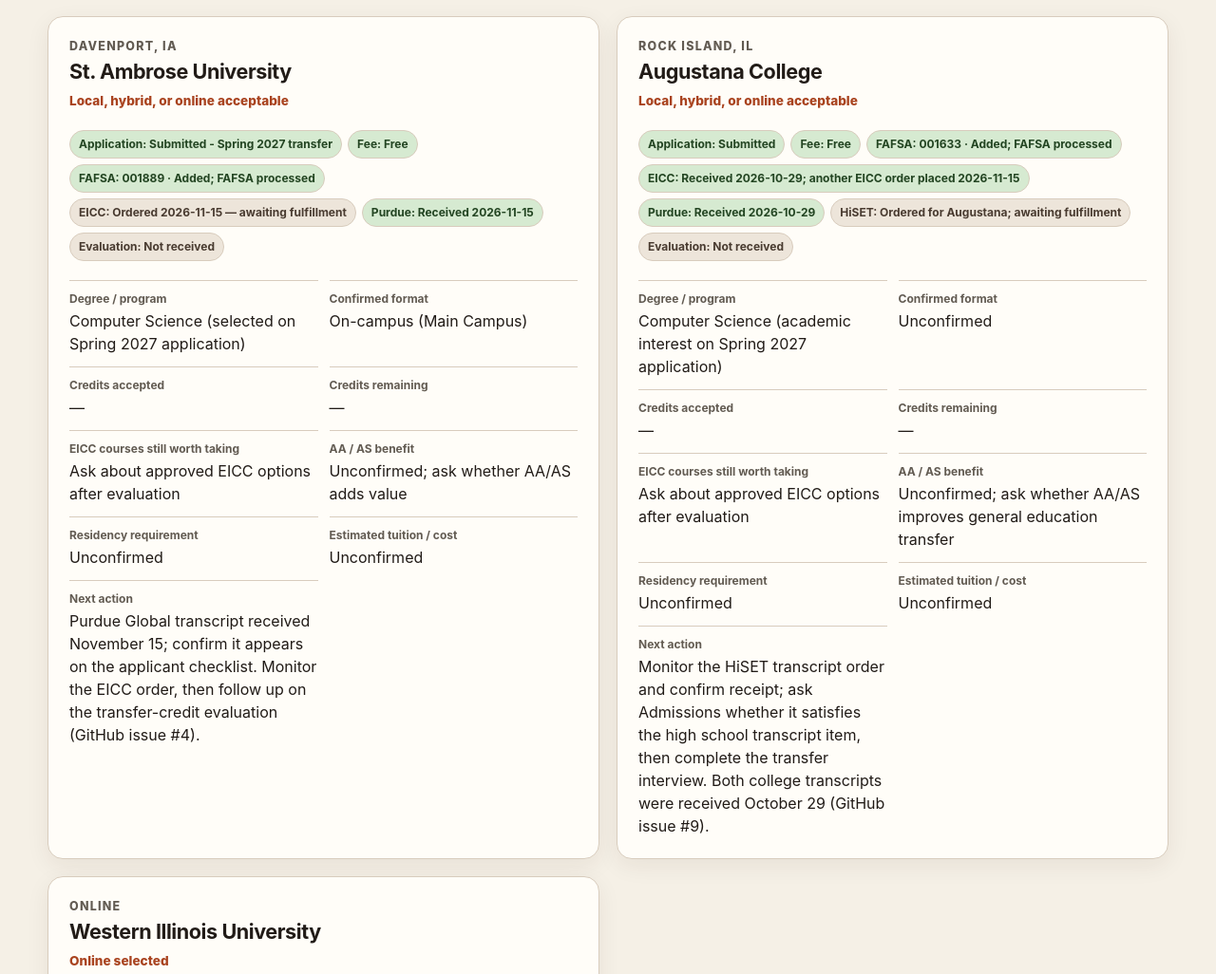
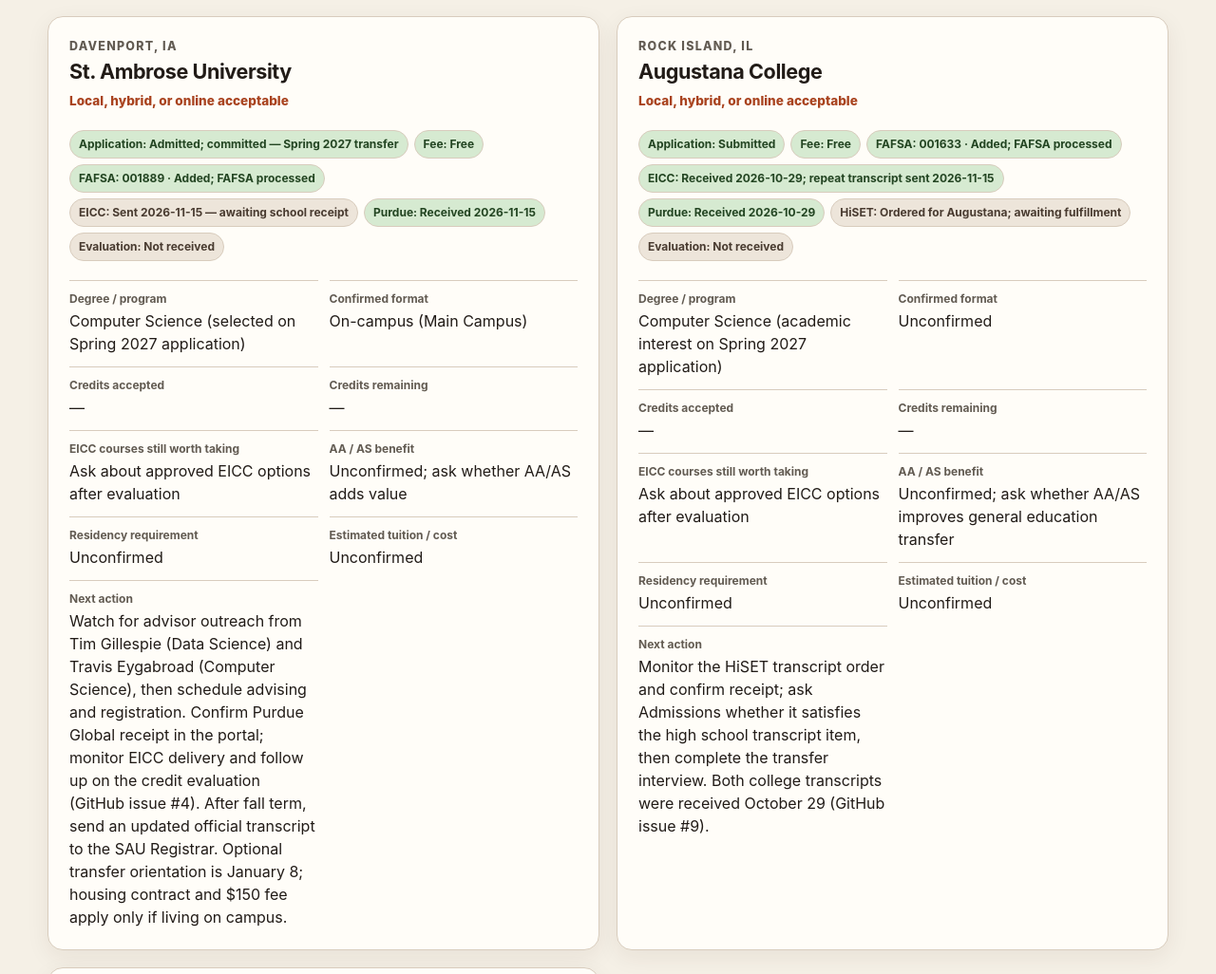
Before and after one commit to kolec94/college-transfer-dashboard, a plain HTML site: page index.html in a window 1280 px wide. Shown: the part 720-1746 px from the top of the page at 95% size. Drawn offline with Linux system fonts and the light colour scheme.

Commit message:
Update college dashboard from admissions emails

```diff
--- a/app.js
+++ b/app.js
@@ -29,7 +29,7 @@ const fields = [
 const escapeHtml = value => String(value ?? "").replace(/[&<>"']/g, c => ({"&":"&amp;","<":"&lt;",">":"&gt;",'"':"&quot;","'":"&#39;"}[c]));
 const display = value => value === null || value === "" ? "—" : escapeHtml(value);
 const badge = (value, complete) => '<span class="badge ' + (complete ? "done" : "pending") + '">' + escapeHtml(value) + '</span>';
-const isSubmitted = school => school.applicationStatus.startsWith("Submitted") || school.applicationStatus === "Admitted";
+const isSubmitted = school => school.applicationStatus.startsWith("Submitted") || school.applicationStatus.startsWith("Admitted");
 const isFafsaProcessed = school => school.fafsaStatus.includes("FAFSA processed");
 const isTranscriptReceived = status => status === "Received" || status.startsWith("Received ");
 const count = predicate => data.schools.filter(predicate).length;
@@ -66,7 +66,7 @@ function render() {
 
 }
 
-fetch("data/schools.json?v=purdue-received-2026-11-16").then(response => {
+fetch("data/schools.json?v=sau-admitted-eicc-sent-2026-11-19").then(response => {
   if (!response.ok) throw new Error("Could not load school data");
   return response.json();
 }).then(json => {
--- a/data/schools.json
+++ b/data/schools.json
@@ -11,9 +11,9 @@
       "name": "St. Ambrose University",
       "location": "Davenport, IA",
       "formatRequirement": "Local, hybrid, or online acceptable",
-      "applicationStatus": "Submitted - Spring 2027 transfer",
+      "applicationStatus": "Admitted; committed — Spring 2027 transfer",
       "applicationSubmittedDate": "2026-10-11",
-      "eiccTranscript": "Ordered 2026-11-15 — awaiting fulfillment",
+      "eiccTranscript": "Sent 2026-11-15 — awaiting school receipt",
       "purdueTranscript": "Received 2026-11-15",
       "evaluationStatus": "Not received",
       "program": "Computer Science (selected on Spring 2027 application)",
@@ -24,7 +24,7 @@
       "aaAsBenefit": "Unconfirmed; ask whether AA/AS adds value",
       "residencyRequirement": "Unconfirmed",
       "estimatedCost": "Unconfirmed",
-      "nextAction": "Purdue Global transcript received November 15; confirm it appears on the applicant checklist. Monitor the EICC order, then follow up on the transfer-credit evaluation (GitHub issue #4).",
+      "nextAction": "Watch for advisor outreach from Tim Gillespie (Data Science) and Travis Eygabroad (Computer Science), then schedule advising and registration. Confirm Purdue Global receipt in the portal; monitor EICC delivery and follow up on the credit evaluation (GitHub issue #4). After fall term, send an updated official transcript to the SAU Registrar. Optional transfer orientation is January 8; housing contract and $150 fee apply only if living on campus.",
       "applicationFeeUsd": 0,
       "applicationFeeStatus": "Not required",
       "fafsaCode": "001889",
@@ -36,7 +36,7 @@
       "location": "Rock Island, IL",
       "formatRequirement": "Local, hybrid, or online acceptable",
       "applicationStatus": "Submitted",
-      "eiccTranscript": "Received 2026-10-29; another EICC order placed 2026-11-15",
+      "eiccTranscript": "Received 2026-10-29; repeat transcript sent 2026-11-15",
       "purdueTranscript": "Received 2026-10-29",
       "hisetTranscript": "Ordered for Augustana; awaiting fulfillment",
       "evaluationStatus": "Not received",
@@ -60,7 +60,7 @@
       "location": "Online",
       "formatRequirement": "Online selected",
       "applicationStatus": "Submitted - Spring 2027 transfer",
-      "eiccTranscript": "Ordered 2026-11-15 — awaiting fulfillment",
+      "eiccTranscript": "Sent 2026-11-15 — awaiting school receipt",
       "purdueTranscript": "Received 2026-11-15",
       "evaluationStatus": "Not received",
       "program": "Information Systems",
--- a/index.html
+++ b/index.html
@@ -15,7 +15,7 @@
     }
   </script>
   <link rel="stylesheet" href="style.css?v=transcript-shipping-removed-2026-11-15">
-  <script src="app.js?v=purdue-received-2026-11-16" defer></script>
+  <script src="app.js?v=sau-admitted-eicc-sent-2026-11-19" defer></script>
 </head>
 <body>
   <header class="hero">
```
Also changed, not shown: 1 other file.
